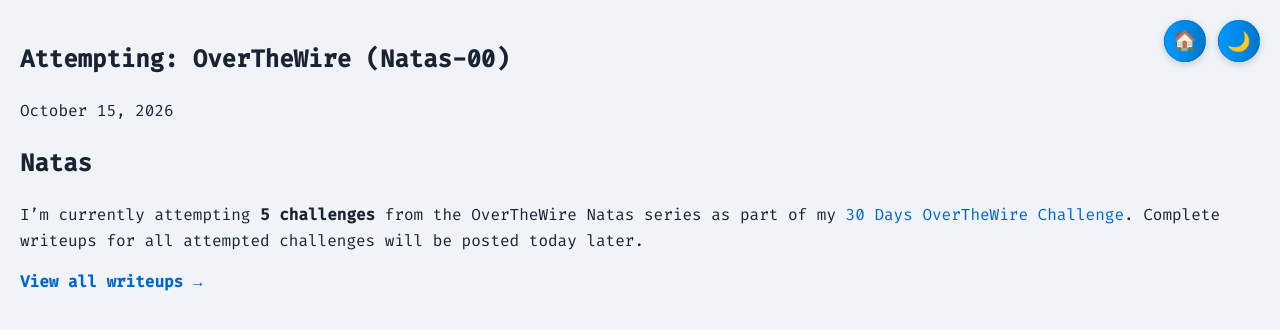
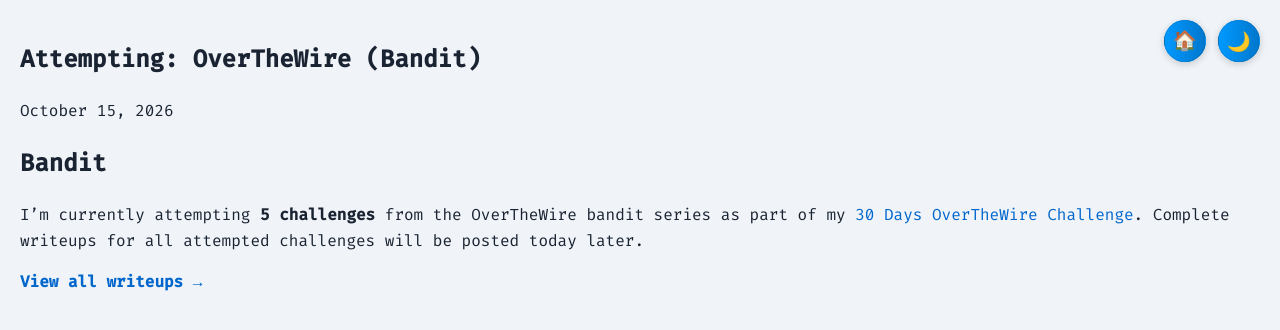
Before and after one commit to PathogenicKatt/PathogenicKatt.github.io, a Jekyll site: the page built from _posts/2026-10-16-Overthewire_00.md, in a window 1280 px wide. Shown: the top 330 px of the page. Built offline with Jekyll 4.4.1, drawn with Linux system fonts in a browser that asks for light colours.

Commit message:
Fix typo

```diff
--- a/_posts/2026-10-16-Overthewire_00.md
+++ b/_posts/2026-10-16-Overthewire_00.md
@@ -1,11 +1,11 @@
 ---
 layout: post
-title: "Attempting: OverTheWire (Natas-00)"
+title: "Attempting: OverTheWire (Bandit)"
 date: 2026-10-16 01:02:00 +0200
 ---
 
-# Natas
+# Bandit
 
-I'm currently attempting **5 challenges** from the OverTheWire Natas series as part of my [30 Days OverTheWire Challenge](/posts/2026/04/21/overthewire-challeng). Complete writeups for all attempted challenges will be posted today later.
+I'm currently attempting **5 challenges** from the OverTheWire bandit series as part of my [30 Days OverTheWire Challenge](/posts/2026/04/21/overthewire-challeng). Complete writeups for all attempted challenges will be posted today later.
 
 **[View all writeups →](/writeups)**
```
